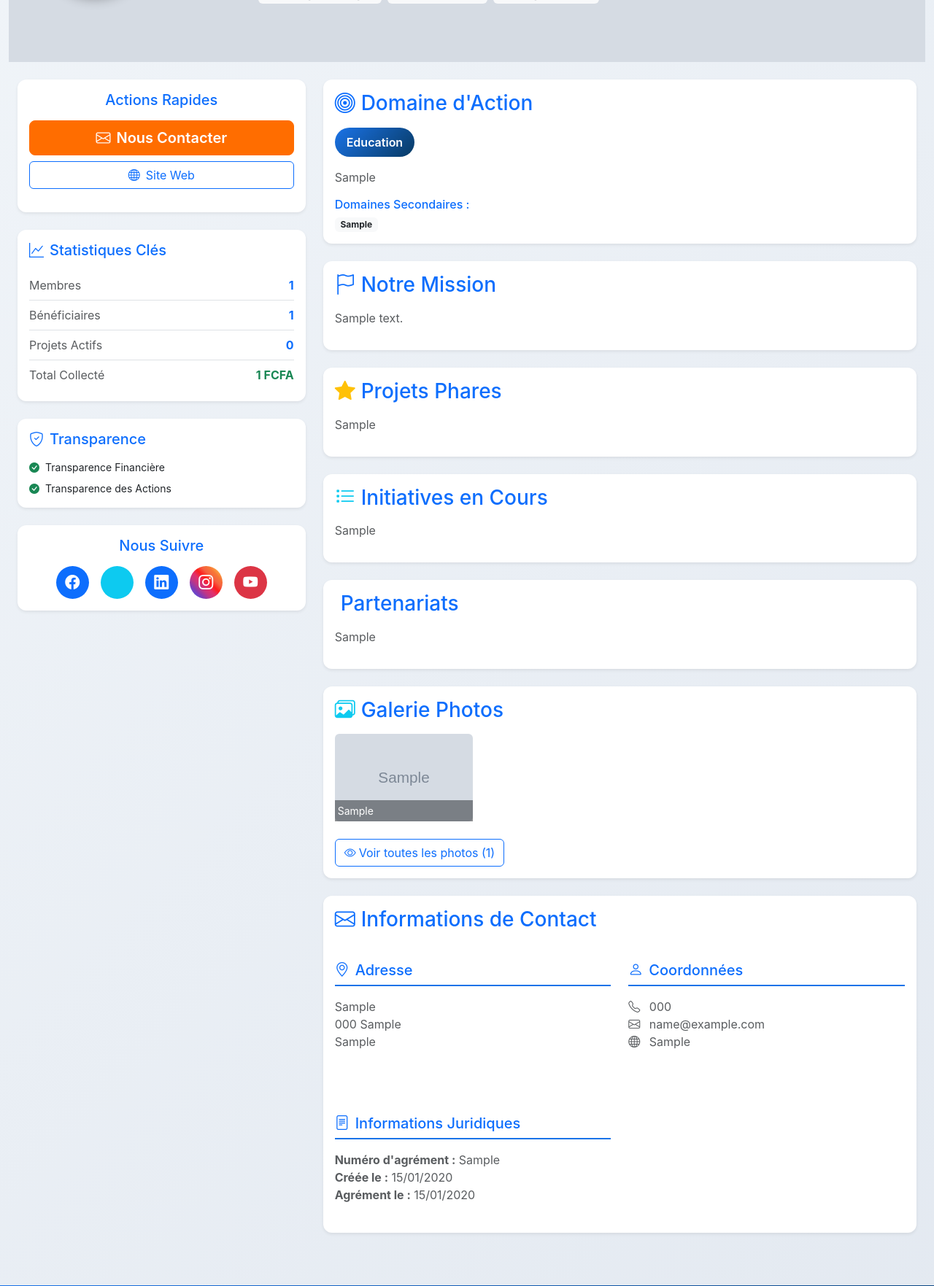
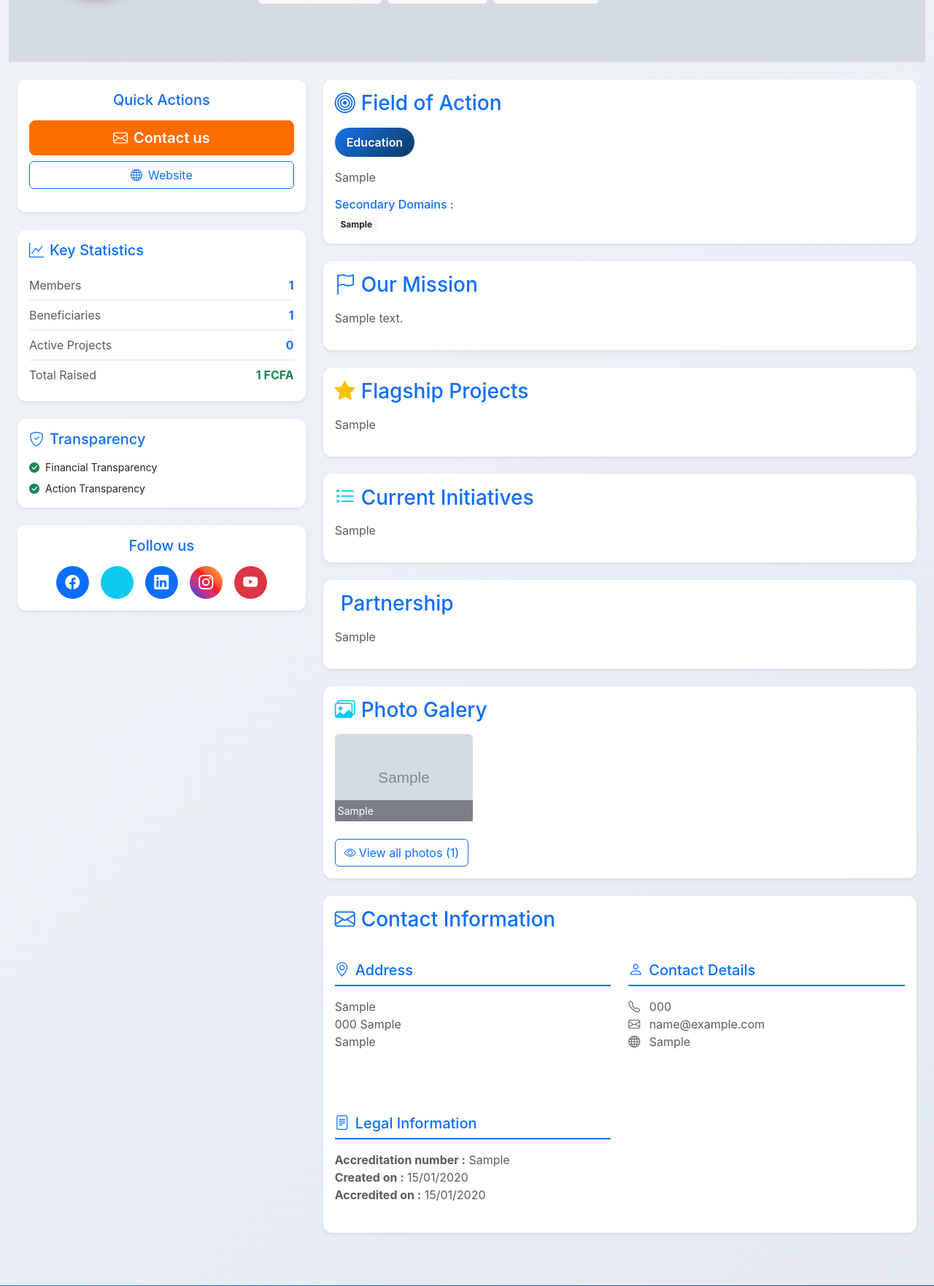
Before and after one commit to dmaiga/solidavenir, a Django app: a page that uses solidavenir/core/templates/core/associations/detail_association.html in a window 1280 px wide. Shown: the part 385-2148 px from the top of the page at 73% size. Run offline with Django 5.2, Linux system fonts and the light colour scheme; tables that the repository leaves empty hold one stand-in row (values such as "Sample post"); grey boxes marked "Sample" are stand-in pictures.

Commit message:
switch language from french to english detail_association

```diff
--- a/solidavenir/core/templates/core/associations/detail_association.html
+++ b/solidavenir/core/templates/core/associations/detail_association.html
@@ -263,19 +263,19 @@
             <!-- Quick Actions -->
             <div class="card mb-4 shadow-sm">
                 <div class="card-body text-center">
-                    <h5 class="card-title text-primary mb-3">Actions Rapides</h5>
+                    <h5 class="card-title text-primary mb-3">Quick Actions</h5>
                     <div class="d-grid gap-2 mb-3">
                         <a href="#contact" class="btn btn-primary btn-lg">
-                            <i class="bi bi-envelope me-2"></i>Nous Contacter
+                            <i class="bi bi-envelope me-2"></i>Contact us
                         </a>
                         {% if association.site_web %}
                         <a href="{{ association.site_web }}" target="_blank" class="btn btn-outline-primary">
-                            <i class="bi bi-globe me-2"></i>Site Web
+                            <i class="bi bi-globe me-2"></i>Website
                         </a>
                         {% endif %}
                         {% if user.is_authenticated and est_membre %}
                         <a href="{% url 'modifier_profil_association' %}" class="btn btn-outline-secondary">
-                            <i class="bi bi-pencil me-2"></i>Modifier le Profil
+                            <i class="bi bi-pencil me-2"></i>Edit Profil
                         </a>
                         {% endif %}
                     </div>
@@ -286,31 +286,31 @@
             <div class="card mb-4 shadow-sm">
                 <div class="card-body">
                     <h5 class="card-title text-primary mb-3">
-                        <i class="bi bi-graph-up me-2"></i>Statistiques Clés
+                        <i class="bi bi-graph-up me-2"></i>Key Statistics
                     </h5>
 
                     {% if association.nombre_adherents %}
                     <div class="d-flex justify-content-between align-items-center py-2 border-bottom">
-                        <span class="text-muted">Membres</span>
+                        <span class="text-muted">Members</span>
                         <strong class="text-primary">{{ association.nombre_adherents|intcomma }}</strong>
                     </div>
                     {% endif %}
 
                     {% if association.nombre_beneficiaires %}
                     <div class="d-flex justify-content-between align-items-center py-2 border-bottom">
-                        <span class="text-muted">Bénéficiaires</span>
+                        <span class="text-muted">Beneficiaries</span>
                         <strong class="text-primary">{{ association.nombre_beneficiaires|intcomma }}</strong>
                     </div>
                     {% endif %}
 
                     <div class="d-flex justify-content-between align-items-center py-2 border-bottom">
-                        <span class="text-muted">Projets Actifs</span>
+                        <span class="text-muted">Active Projects</span>
                         <strong class="text-primary">{{ association.get_projets_actifs.count }}</strong>
                     </div>
 
                     {% if association.get_total_collecte %}
                     <div class="d-flex justify-content-between align-items-center py-2">
-                        <span class="text-muted">Total Collecté</span>
+                        <span class="text-muted">Total Raised</span>
                         <strong class="text-success">{{ association.get_total_collecte|intcomma }} FCFA</strong>
                     </div>
                     {% endif %}
@@ -322,19 +322,19 @@
             <div class="card mb-4 shadow-sm">
                 <div class="card-body">
                     <h5 class="card-title text-primary mb-3">
-                        <i class="bi bi-shield-check me-2"></i>Transparence
+                        <i class="bi bi-shield-check me-2"></i>Transparency
                     </h5>
                     <div class="small">
                         {% if association.transparent_finances %}
                         <div class="d-flex align-items-center mb-2">
                             <i class="bi bi-check-circle-fill text-success me-2"></i>
-                            <span>Transparence Financière</span>
+                            <span>Financial Transparency</span>
                         </div>
                         {% endif %}
                         {% if association.transparent_actions %}
                         <div class="d-flex align-items-center">
                             <i class="bi bi-check-circle-fill text-success me-2"></i>
-                            <span>Transparence des Actions</span>
+                            <span>Action Transparency</span>
                         </div>
                         {% endif %}
                     </div>
@@ -346,7 +346,7 @@
             {% if association.facebook or association.twitter or association.linkedin or association.instagram %}
             <div class="card shadow-sm">
                 <div class="card-body text-center">
-                    <h5 class="card-title text-primary mb-3">Nous Suivre</h5>
+                    <h5 class="card-title text-primary mb-3">Follow us</h5>
                     <div class="d-flex justify-content-center gap-3">
                         {% if association.facebook %}
                         <a href="{{ association.facebook }}" target="_blank" class="social-btn bg-primary text-white">
@@ -385,7 +385,7 @@
             <div class="card mb-4 shadow-sm">
                 <div class="card-body">
                     <h3 class="card-title text-primary mb-3">
-                        <i class="bi bi-bullseye me-2"></i>Domaine d'Action
+                        <i class="bi bi-bullseye me-2"></i>Field of Action
                     </h3>
                     <div class="mb-3">
                         <span class="badge-domain">{{ association.get_domaine_principal_display }}</span>
@@ -396,7 +396,7 @@
 
                     {% if association.domaines_secondaires %}
                     <div class="mt-3">
-                        <h6 class="text-primary">Domaines Secondaires :</h6>
+                        <h6 class="text-primary">Secondary Domains :</h6>
                         <div class="d-flex flex-wrap gap-2">
                             {% for domaine in association.domaines_secondaires.split %}
                             <span class="badge bg-light text-dark">{{ domaine.strip }}</span>
@@ -412,7 +412,7 @@
             <div class="card mb-4 shadow-sm">
                 <div class="card-body">
                     <h3 class="card-title text-primary mb-3">
-                        <i class="bi bi-flag me-2"></i>Notre Mission
+                        <i class="bi bi-flag me-2"></i>Our Mission
                     </h3>
                     <div class="text-muted fs-6">
                         {{ association.description_longue|linebreaks }}
@@ -427,7 +427,7 @@
                 <div class="card-body">
                     <div class="d-flex justify-content-between align-items-center mb-4">
                         <h3 class="card-title text-primary mb-0">
-                            <i class="bi bi-rocket-takeoff me-2"></i>Projets Actifs
+                            <i class="bi bi-rocket-takeoff me-2"></i>Active Projects
                         </h3>
                         <span class="badge bg-primary fs-6">{{ association.get_projets_actifs.count }} projets</span>
                     </div>
@@ -461,8 +461,8 @@
                                     </div>
 
                                     <div class="d-flex justify-content-between small text-muted mb-3">
-                                        <span>{{ projet.pourcentage_financement }}% financé</span>
-                                        <span>{{ projet.jours_restants }} jours restants</span>
+                                        <span>{{ projet.pourcentage_financement }}% funded</span>
+                                        <span>{{ projet.jours_restants }} days left </span>
                                     </div>
 
                                     <div class="d-flex justify-content-between align-items-center mt-auto">
@@ -471,7 +471,7 @@
                                         </strong>
                                         <a href="{% url 'detail_projet' projet.audit_uuid %}"
                                            class="btn btn-primary btn-sm">
-                                            <i class="bi bi-heart me-1"></i>Soutenir
+                                            <i class="bi bi-heart me-1"></i>Support
                                         </a>
                                     </div>
                                 </div>
@@ -488,7 +488,7 @@
             <div class="card mb-4 shadow-sm">
                 <div class="card-body">
                     <h3 class="card-title text-primary mb-3">
-                        <i class="bi bi-star-fill text-warning me-2"></i>Projets Phares
+                        <i class="bi bi-star-fill text-warning me-2"></i>Flagship Projects
                     </h3>
                     <div class="text-muted fs-6">
                         {{ association.projets_phares|linebreaks }}
@@ -502,7 +502,7 @@
             <div class="card mb-4 shadow-sm">
                 <div class="card-body">
                     <h3 class="card-title text-primary mb-3">
-                        <i class="bi bi-list-task text-info me-2"></i>Initiatives en Cours
+                        <i class="bi bi-list-task text-info me-2"></i>Current Initiatives
                     </h3>
                     <div class="text-muted fs-6">
                         {{ association.actions_en_cours|linebreaks }}
@@ -516,7 +516,7 @@
             <div class="card mb-4 shadow-sm">
                 <div class="card-body">
                     <h3 class="card-title text-primary mb-3">
-                        <i class="bi bi-handshake text-success me-2"></i>Partenariats
+                        <i class="bi bi-handshake text-success me-2"></i>Partnership
                     </h3>
                     <div class="text-muted fs-6">
                         {{ association.partenariats|linebreaks }}
@@ -529,7 +529,7 @@
             <div class="card mb-4 shadow-sm">
                 <div class="card-body">
                     <h3 class="card-title text-primary mb-3">
-                        <i class="bi bi-images text-info me-2"></i>Galerie Photos
+                        <i class="bi bi-images text-info me-2"></i>Photo Galery
                     </h3>
 
                     {% if association.images.exists %}
@@ -554,12 +554,12 @@
 
                     <div class="mt-4 d-flex flex-wrap gap-2">
                         <a href="{% url 'association_images_list' association.slug %}" class="btn btn-outline-primary">
-                            <i class="bi bi-eye me-1"></i>Voir toutes les photos ({{ association.images.count }})
+                            <i class="bi bi-eye me-1"></i>View all photos ({{ association.images.count }})
                         </a>
 
                         {% if user.is_authenticated and est_membre %}
                         <a href="{% url 'upload_association_image' association.slug %}" class="btn btn-primary">
-                            <i class="bi bi-plus-circle me-1"></i>Ajouter une photo
+                            <i class="bi bi-plus-circle me-1"></i>Add a photo
                         </a>
                         {% endif %}
                     </div>
@@ -567,11 +567,11 @@
                     {% else %}
                     <div class="text-center py-5">
                         <i class="bi bi-images text-muted" style="font-size: 4rem;"></i>
-                        <p class="text-muted mt-3 fs-6">Aucune photo disponible pour le moment.</p>
+                        <p class="text-muted mt-3 fs-6"> No photos available at the moment.</p>
 
                         {% if user.is_authenticated and est_membre %}
                         <a href="{% url 'upload_association_image' association.slug %}" class="btn btn-primary mt-2">
-                            <i class="bi bi-plus-circle me-1"></i>Ajouter la première photo
+                            <i class="bi bi-plus-circle me-1"></i>Add the first photo
                         </a>
                         {% endif %}
                     </div>
@@ -583,7 +583,7 @@
             <div class="card shadow-sm" id="contact">
                 <div class="card-body">
                     <h3 class="card-title text-primary mb-4">
-                        <i class="bi bi-envelope me-2"></i>Informations de Contact
+                        <i class="bi bi-envelope me-2"></i>Contact Information
                     </h3>
 
                     <div class="row">
@@ -591,7 +591,7 @@
                         <div class="col-md-6 mb-4">
                             <div class="contact-info">
                                 <h5 class="text-primary mb-3">
-                                    <i class="bi bi-geo-alt me-2"></i>Adresse
+                                    <i class="bi bi-geo-alt me-2"></i>Address
                                 </h5>
                                 <p class="mb-0 text-muted fs-6">
                                     {{ association.adresse_siege }}<br>
@@ -606,7 +606,7 @@
                         <div class="col-md-6 mb-4">
                             <div class="contact-info">
                                 <h5 class="text-primary mb-3">
-                                    <i class="bi bi-person me-2"></i>Coordonnées
+                                    <i class="bi bi-person me-2"></i>Contact Details
                                 </h5>
                                 <p class="mb-2 text-muted fs-6">
                                     {% if association.telephone %}
@@ -629,15 +629,15 @@
                         <div class="col-md-6">
                             <div class="contact-info">
                                 <h5 class="text-primary mb-3">
-                                    <i class="bi bi-file-text me-2"></i>Informations Juridiques
+                                    <i class="bi bi-file-text me-2"></i>Legal Information
                                 </h5>
                                 <p class="mb-2 text-muted fs-6">
-                                    <strong>Numéro d'agrément :</strong> {{ association.numero_agrement }}<br>
+                                    <strong>Accreditation number :</strong> {{ association.numero_agrement }}<br>
                                     {% if association.date_creation_association %}
-                                    <strong>Créée le :</strong> {{ association.date_creation_association|date:"d/m/Y" }}<br>
+                                    <strong>Created on :</strong> {{ association.date_creation_association|date:"d/m/Y" }}<br>
                                     {% endif %}
                                     {% if association.date_agrement %}
-                                    <strong>Agrément le :</strong> {{ association.date_agrement|date:"d/m/Y" }}
+                                    <strong>Accredited on :</strong> {{ association.date_agrement|date:"d/m/Y" }}
                                     {% endif %}
                                 </p>
                             </div>
```
